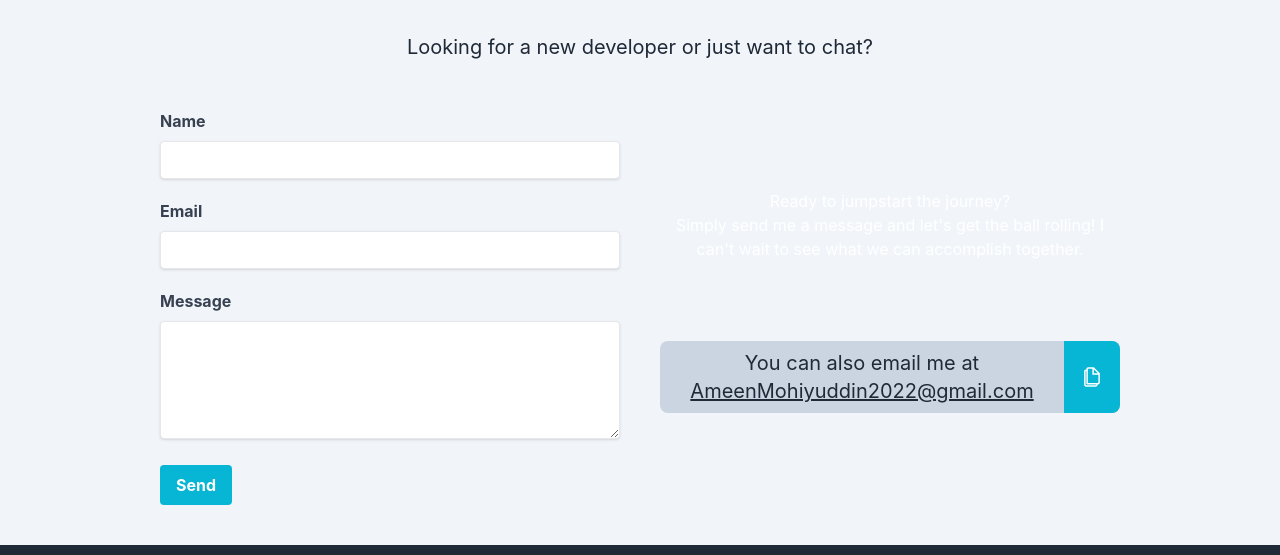
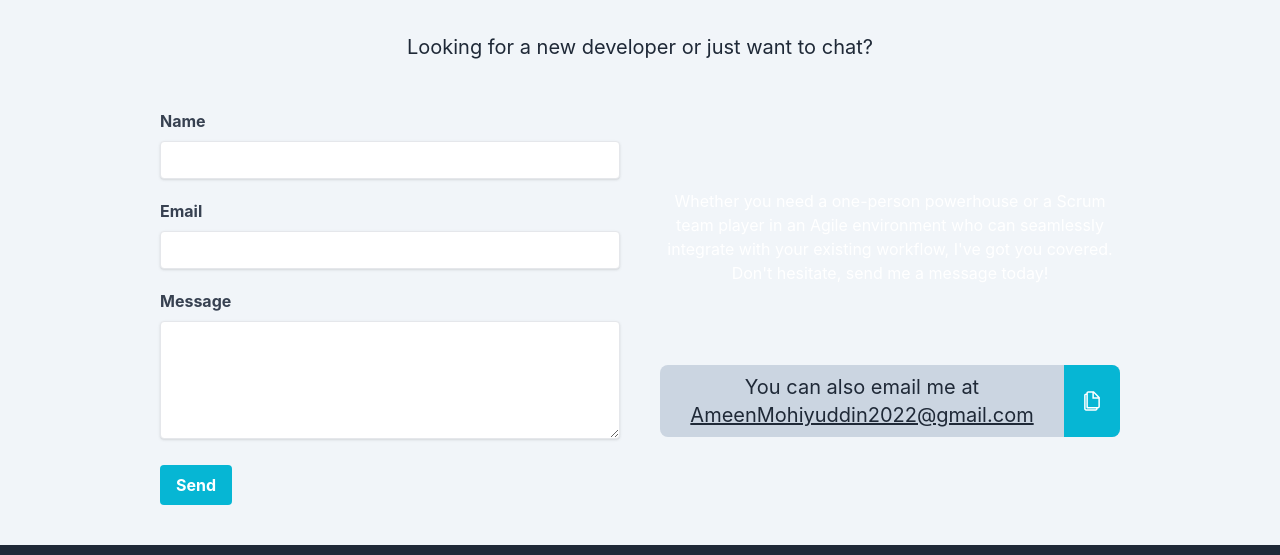
Before and after one commit to Aminizle/React-Portfolio, a React (Create React App) app in the folder portfolio/: page / in a window 1280 px wide. Shown: the part 2991-3546 px from the top of the page. Built offline with nearby package versions, Linux system fonts and the light colour scheme.

Commit message:
added better copy to contacts section

```diff
--- a/portfolio/src/components/Contact.js
+++ b/portfolio/src/components/Contact.js
@@ -71,14 +71,14 @@ function ContactForm() {
               </Button>
             </div>
           </form>
-          <div className="basis-1/3 flex-1 rounded-lg">
+          <div className="basis-1/3 flex-1 rounded-lg mx-auto max-w-lg">
           <div className="my-20">
             <p className="">
-            Ready to jumpstart the journey? <br></br>Simply send me a message and let's get the ball rolling! I can't wait to see what we can accomplish together.
+            Whether you need a one-person powerhouse or a Scrum team player in an Agile environment who can seamlessly integrate with your existing workflow, I've got you covered. Don't hesitate, send me a message today!
             </p>
           </div>
-            <div className="flex mt-5 bg-slate-300 rounded-lg w-164  ">
-              <p className=" text-md py-2 px-4 leading-8 text-gray-800 md:text-xl max-w-lg mx-auto dark:text-gray-500">
+            <div className="flex mt-5 bg-slate-300 rounded-lg w-164">
+              <p className=" text-md py-2 px-4 leading-8 text-gray-800 md:text-xl max-w-lg  dark:text-gray-500">
                 You can also email me at{" "}
                 <a
                   href="mailto:AmeenMohiyuddin2022@gmail.com"
```
